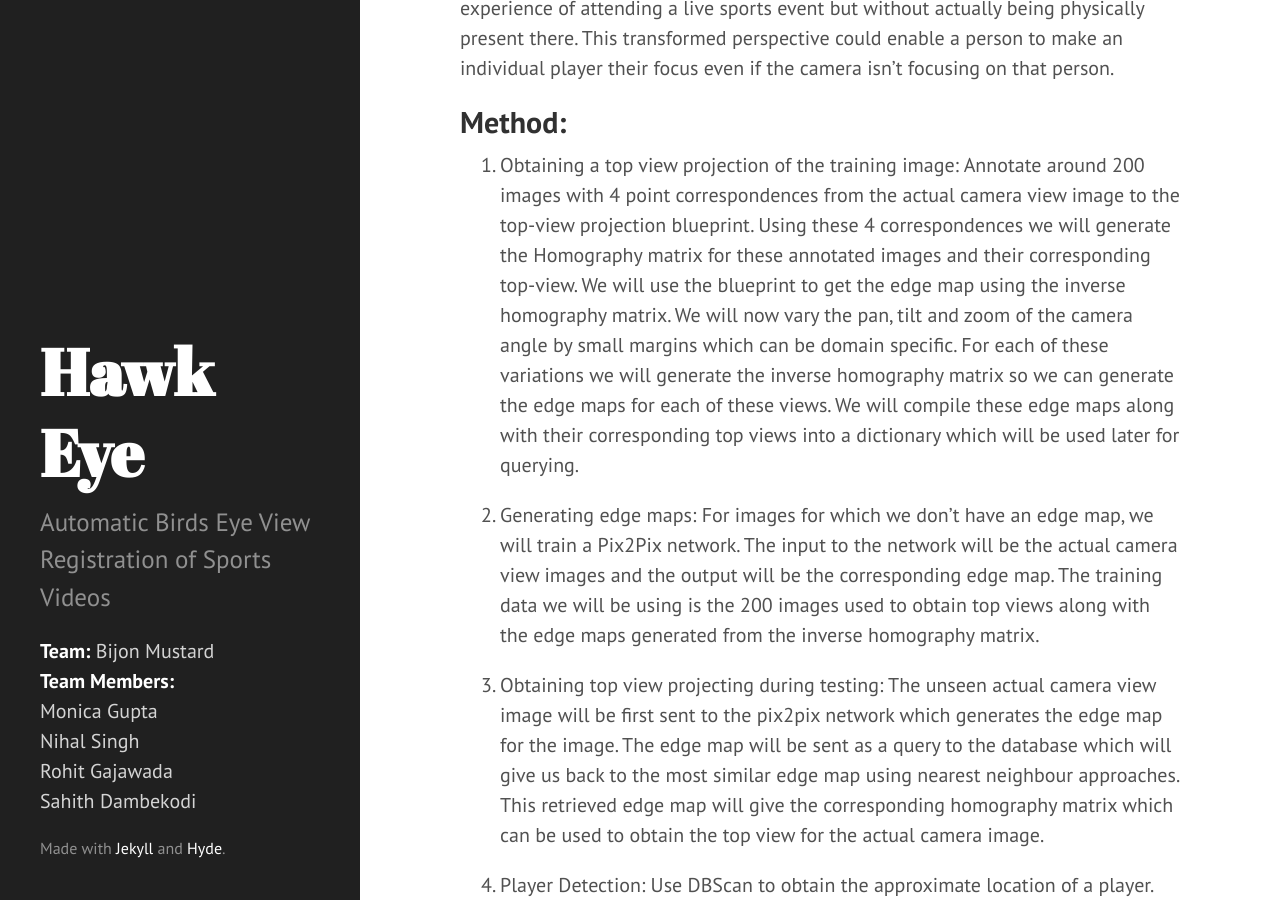
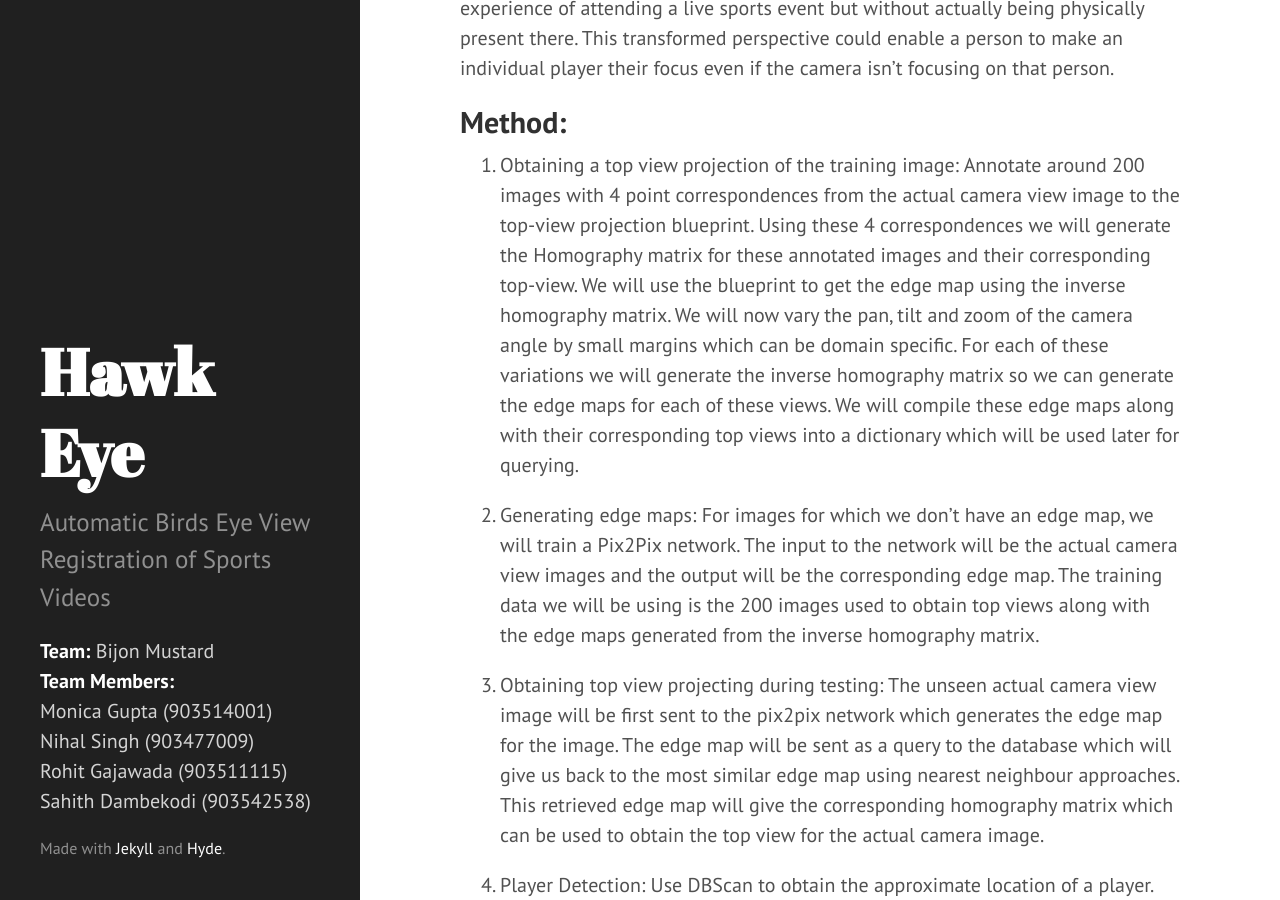
Before and after one commit to nihal111/hawk_eye, a Jekyll site: the page built from index.md, in a window 1280 px wide and 900 px high, scrolled down 443 px. Built offline with Jekyll 4.4.1, drawn with Linux system fonts in a browser that asks for light colours.

Commit message:
Added GT ID

```diff
--- a/_includes/sidebar.html
+++ b/_includes/sidebar.html
@@ -12,10 +12,10 @@
     <nav class="sidebar-nav" style="color: #d4d4d4">
       <span style="color: white; font-weight: bold">Team:</span> Bijon Mustard <br/>
       <span style="color: white; font-weight: bold">Team Members:</span> <br/>
-      Monica Gupta <br/>
-      Nihal Singh <br/>
-      Rohit Gajawada <br/>
-      Sahith Dambekodi
+      Monica Gupta (903514001)<br/>
+      Nihal Singh (903477009)<br/>
+      Rohit Gajawada (903511115)<br/>
+      Sahith Dambekodi (903542538)
     </nav>
 
     <nav class="sidebar-nav">
```
Also changed, not shown: README.md.
